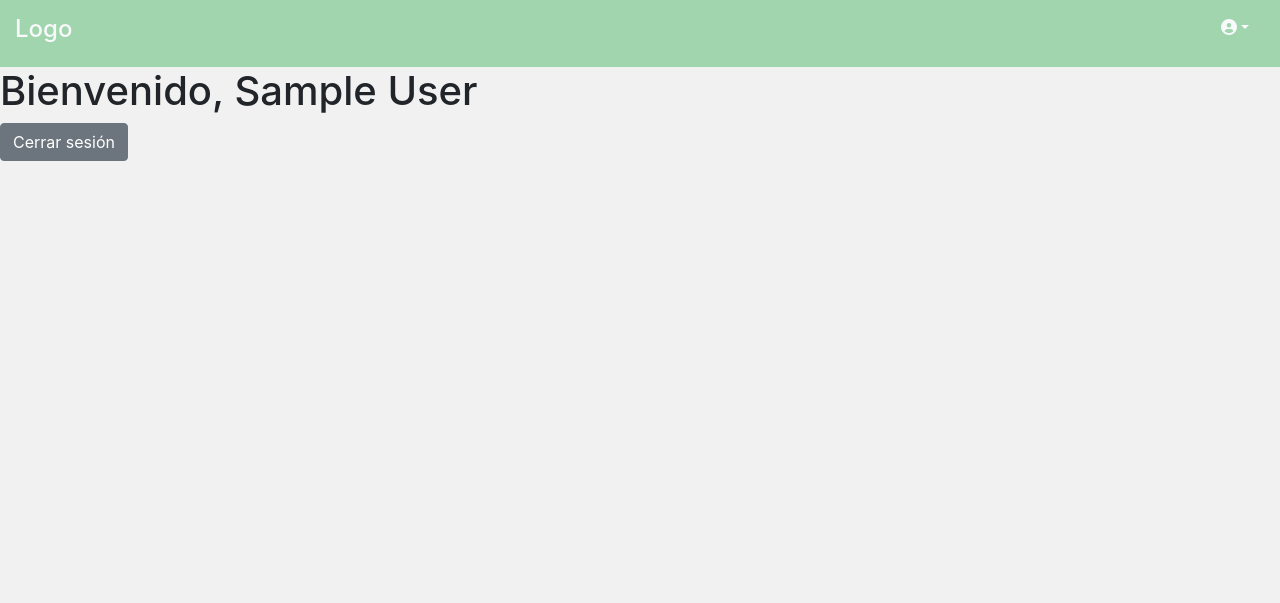
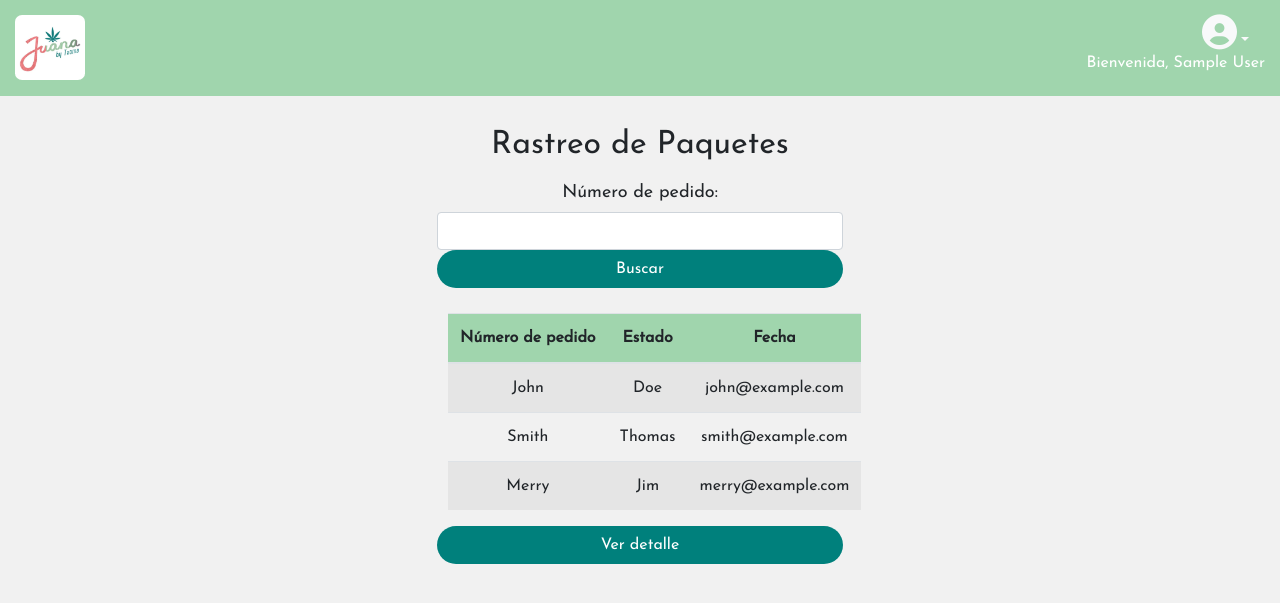
Before and after one commit to josh-94/Project_Juana, a Flask app: page /home in a window 1280 px wide. Shown: the top 603 px of the page. Run offline with Flask 2, Linux system fonts and the light colour scheme; the visitor is signed in with stand-in values (Sample User, id 1); data that the repository does not hold is empty; some libraries are stand-ins or nearby versions.

Commit message:
update: home page new view search bottom

```diff
--- a/fronted_Juana/src/static/css/home.css
+++ b/fronted_Juana/src/static/css/home.css
@@ -5,11 +5,71 @@ body{
 .barra{
     background: #A0D5AD;
     padding-top: 15px;
-    padding-bottom: 15px;
+    padding-bottom: 5px;
     margin: 0;
 }
 
 .dropdown-menu{
-    margin: 17px;
-    background: #00807C;
+    margin: 28px;
+    background: #049c97;
+
 }
+
+.user{
+    font-size: 35px;
+}
+
+.logo{
+    width: 70px;
+    border-radius: 10%;
+}
+p{
+    color: white;
+    font-family: 'Josefin Sans', sans-serif;
+}
+h2{
+    padding-top: 30px;
+    text-align: center;
+    font-family: 'Josefin Sans', sans-serif;
+}
+h3{
+    text-align: center;
+    font-size: 18px;
+    padding-top: 10px;
+    font-family: 'Josefin Sans', sans-serif;
+}
+
+.table{
+    text-align: center;
+    padding-top: 25px;
+    padding-left: 35%;
+    font-family: 'Josefin Sans', sans-serif;
+}
+.buscador{
+    text-align: center;
+    border-radius: 100px;
+}
+thead{
+    background-color: #A0D5AD;
+}
+.detalle{
+    padding-bottom: 25px;
+
+}
+.btn{
+    background-color: #00807C;;
+    color: white;
+    font-family: 'Josefin Sans', sans-serif;
+    border-radius: 100px;
+}
+.caja.texto{
+    border-radius: 100px;
+    padding-bottom: 25px;
+}
+
+input.btn:hover{
+    background-color: #049c97;
+    transition:  0.5s;
+    font-weight: 700!important;
+    color: white;
+}
--- a/fronted_Juana/src/templates/home.html
+++ b/fronted_Juana/src/templates/home.html
@@ -8,15 +8,18 @@
 
 {% block body %}
     <div class="container-fluid">
+
         <div class="row justify-content-center align-content-center">
+
             <div class="col-8 barra">
-                <h4 class="text-light">Logo</h4>
+                <img src="{{ url_for('static', filename='img/logoJuana.png')}}" alt="Logo" class="logo">
             </div>
+
             <div class="col-4 text-right barra">
                 <ul class="navbar-nav mr-auto">
                     <li>
                         <a href="#" class="px-3 text-light perfil dropdown-toggle" id="navbarDropdown" role="button" data-toggle="dropdown" aria-haspopup="true" aria-expanded="false"><i class="fas fa-user-circle user"></i></a>
-
+                        <p>Bienvenida, {{ current_user.fullname }}</p>
                         <div class="dropdown-menu" aria-labelledby="navbar-dropdown">
                             <a class="dropdown-item menuperfil cerrar" href="{{ url_for('logout') }}""><i class="fas fa-sign-out-alt m-1"></i>Salir
                             </a>
@@ -26,7 +29,45 @@
             </div>
         </div>
     </div>
+    <h2>Rastreo de Paquetes</h2>
+    <div class="row justify-content-center align-content-center">
+        <div class="col-4 text-right buscador">
+        <h3>Número de pedido:</h3>
+        <input type="text" class="form-control caja-texto" name="tracking">
+        <input type="submit" class="btn btn-block" value="Buscar">
+    </div>
+        </div>
 
-<h1>Bienvenido, {{ current_user.fullname }}</h1>
-<a class="btn btn-secondary" href="{{ url_for('logout') }}">Cerrar sesión</a>
+    <table class="table table-responsive table-striped">
+        <thead>
+            <tr>
+                <th>Número de pedido</th>
+                <th>Estado</th>
+                <th>Fecha</th>
+            </tr>
+        </thead>
+        <tbody>
+            <tr>
+                <td>John</td>
+                <td>Doe</td>
+                <td>john@example.com</td>
+            </tr>
+            <tr>
+                <td>Smith</td>
+                <td>Thomas</td>
+                <td>smith@example.com</td>
+            </tr>
+            <tr>
+                <td>Merry</td>
+                <td>Jim</td>
+                <td>merry@example.com</td>
+            </tr>
+        </tbody>
+    </table>
+    <div class="row justify-content-center align-content-center">
+        <div class="col-4 text-right detalle">
+        <input type="submit" class="btn btn-block" value="Ver detalle">
+    </div>
+    </div>
+
 {% endblock %}
```
Also changed, not shown: fronted_Juana/src/app.py (+7 -0 lines).
